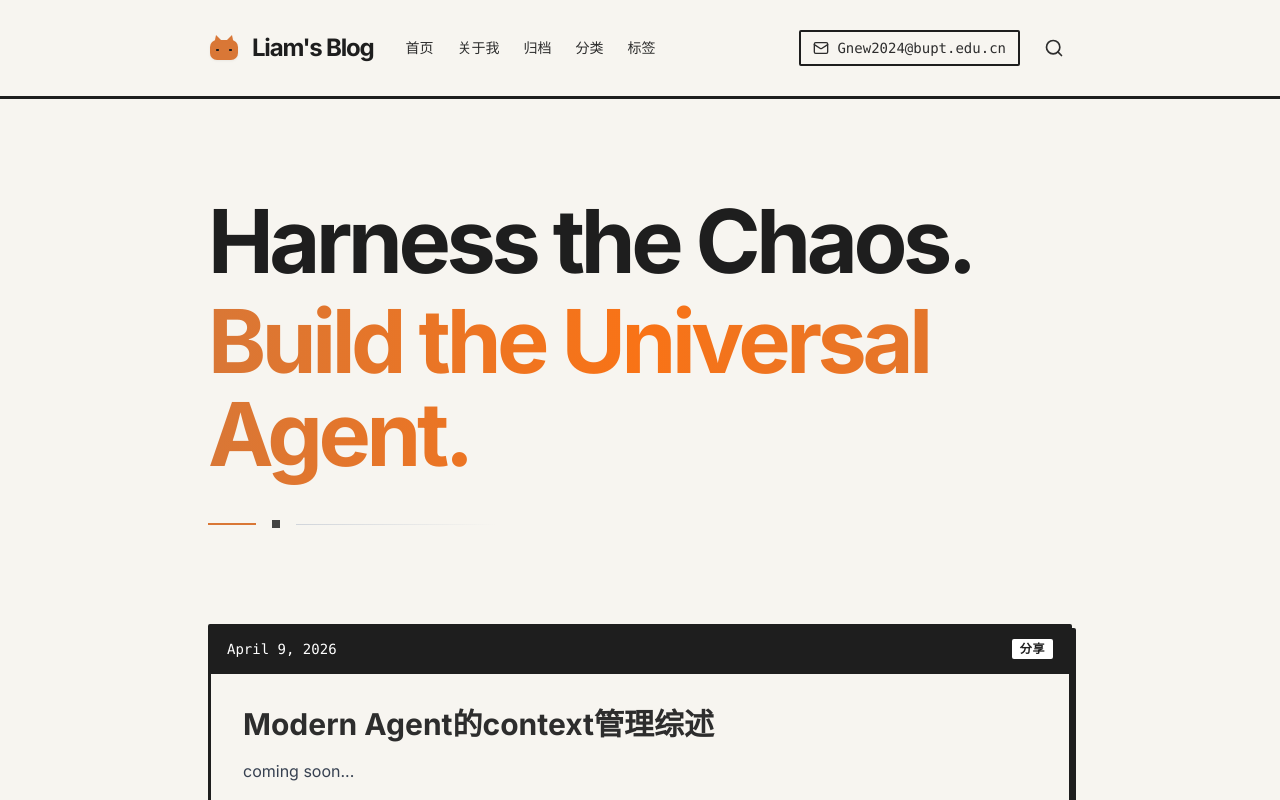
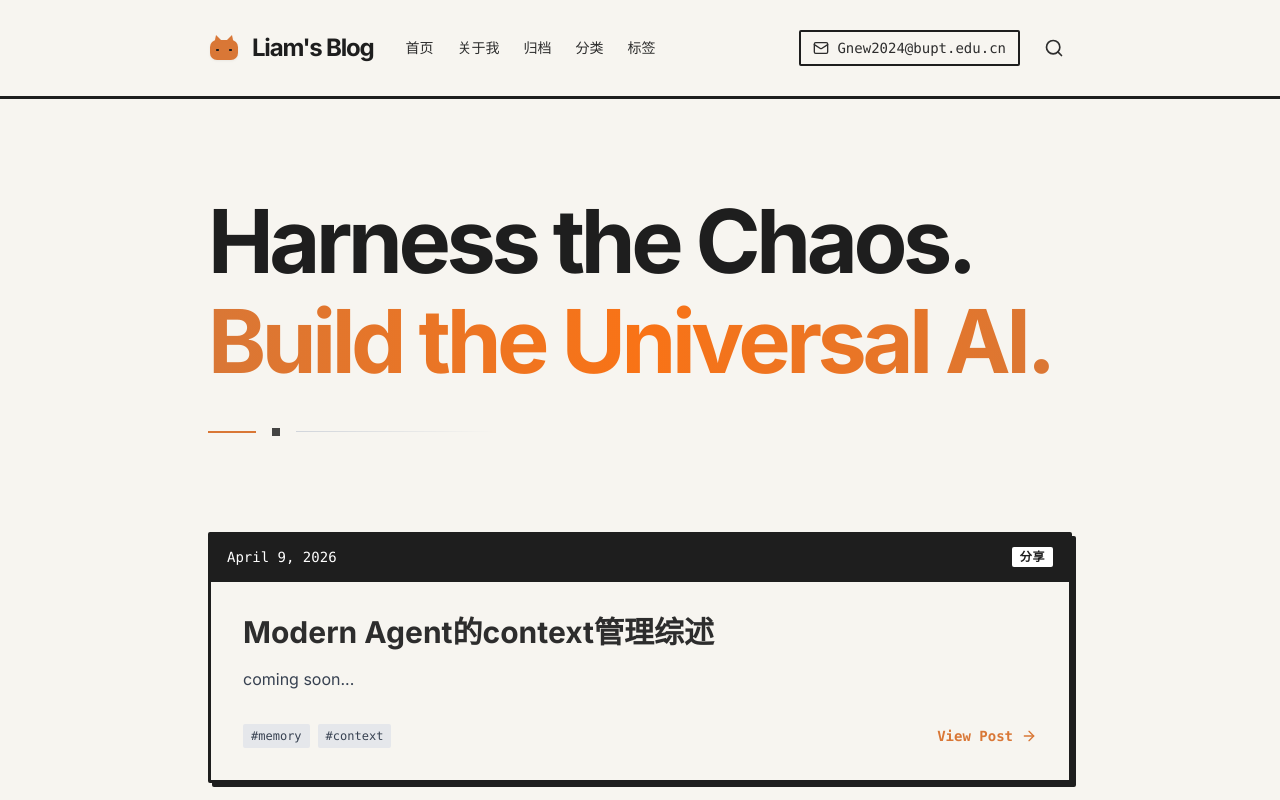
Before and after one commit to 276970789/276970789.github.io, a React (Vite) app in the folder frontend/: page / in a window 1280 px wide. Shown: the top 800 px of the page. Built offline with nearby package versions, Linux system fonts and the light colour scheme.

Commit message:
fix: update favicon setup with PNG fallback and cache busters, update hero text

```diff
--- a/frontend/index.html
+++ b/frontend/index.html
@@ -2,7 +2,9 @@
 <html lang="en">
   <head>
     <meta charset="UTF-8" />
-    <link rel="icon" type="image/svg+xml" href="/favicon.svg" />
+    <link rel="icon" type="image/svg+xml" href="/favicon.svg?v=2" />
+    <link rel="icon" type="image/png" sizes="32x32" href="/favicon.png?v=2" />
+    <link rel="apple-touch-icon" sizes="180x180" href="/apple-touch-icon.png?v=2" />
     <meta name="viewport" content="width=device-width, initial-scale=1.0" />
     <title>Liam's blog</title>
     <script type="module">
--- a/frontend/src/pages/Home.tsx
+++ b/frontend/src/pages/Home.tsx
@@ -52,7 +52,7 @@ export function Home() {
               Harness the Chaos.
             </span>
             <span className="block text-transparent bg-clip-text bg-gradient-to-r from-accent via-orange-500 to-accent pb-2">
-              Build the Universal Agent.
+              Build the Universal AI.
             </span>
           </h1>
 
```
Also changed, not shown: frontend/public/apple-touch-icon.png (added), frontend/public/favicon.png (added).
